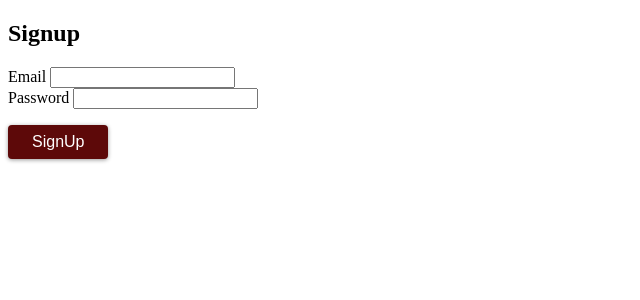
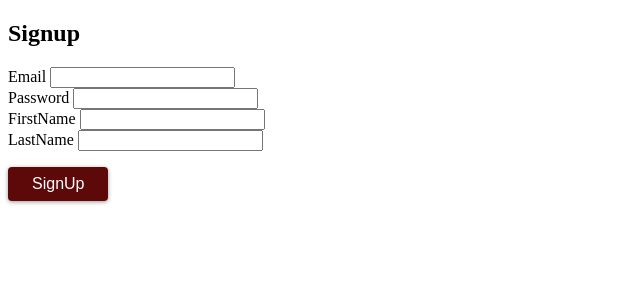
Before and after one commit to isnastish/OpenAI-frontend, a React (Create React App) app: page / in a window 1280 px wide. Shown: the top 300 px of the page, without its empty margins (0-640 px from the left). Built offline with nearby package versions, Linux system fonts and the light colour scheme.

Commit message:
added first name and last name states

```diff
--- a/src/components/Signup.js
+++ b/src/components/Signup.js
@@ -1,29 +1,53 @@
 import { Fragment, useState } from "react";
+
+function Input() {
+  return <Fragment></Fragment>;
+}
 
 export default function Signup() {
   const [enteredEmail, setEnteredEmail] = useState("");
   const [enteredPassword, setEnteredPassword] = useState("");
+  const [enteredFirstName, setEnteredFirstName] = useState("");
+  const [enteredLastName, setEnteredLastName] = useState("");
 
   const handleEmailSubmit = (event) => setEnteredEmail(event.target.value);
   const handlePasswordSubmit = (event) =>
     setEnteredPassword(event.target.value);
 
+  const firstNameSubmitHandler = (event) =>
+    setEnteredFirstName(event.target.value);
+  const lastNameSubmitHandler = (event) =>
+    setEnteredLastName(event.target.value);
+
+  const clearSubmittedDataHandler = () => {
+    setEnteredEmail("");
+    setEnteredPassword("");
+    setEnteredFirstName("");
+    setEnteredLastName("");
+  };
+
   function handleFormSubmit(event) {
     event.preventDefault();
 
-    if (enteredEmail !== "" && enteredPassword !== "") {
+    if (
+      enteredEmail !== "" &&
+      enteredPassword !== "" &&
+      enteredFirstName !== "" &&
+      enteredLastName !== ""
+    ) {
       console.log(
-        "submitted email: " + enteredEmail + "password: " + enteredPassword
+        "submitted email: " + enteredEmail + "\npassword: " + enteredPassword + "\nfirstName: " + enteredFirstName + "\nlastName: " + enteredLastName
       );
     }
 
     // TODO: Here we have to redirect to /openai page.
     // So we can make requests to Openai model
 
-    // reset data
-    setEnteredEmail("");
-    setEnteredPassword("");
+    clearSubmittedDataHandler();
   }
+
+  // TODO: There is some repetition with an input,
+  // it has to be moved out into a separte component.
 
   return (
     <Fragment>
@@ -50,6 +74,26 @@ export default function Signup() {
               value={enteredPassword}
             ></input>
           </div>
+          <div className="control no-margin">
+            <label htmlFor="password">FirstName </label>
+            <input
+              id="first-name"
+              type="first-name"
+              name="first-name"
+              onChange={firstNameSubmitHandler}
+              value={enteredFirstName}
+            ></input>
+          </div>
+          <div className="control no-margin">
+            <label htmlFor="password">LastName </label>
+            <input
+              id="last-name"
+              type="last-name"
+              name="last-name"
+              onChange={lastNameSubmitHandler}
+              value={enteredLastName}
+            ></input>
+          </div>
         </div>
         <p className="form-actions">
           <button className="button">SignUp</button>
```
